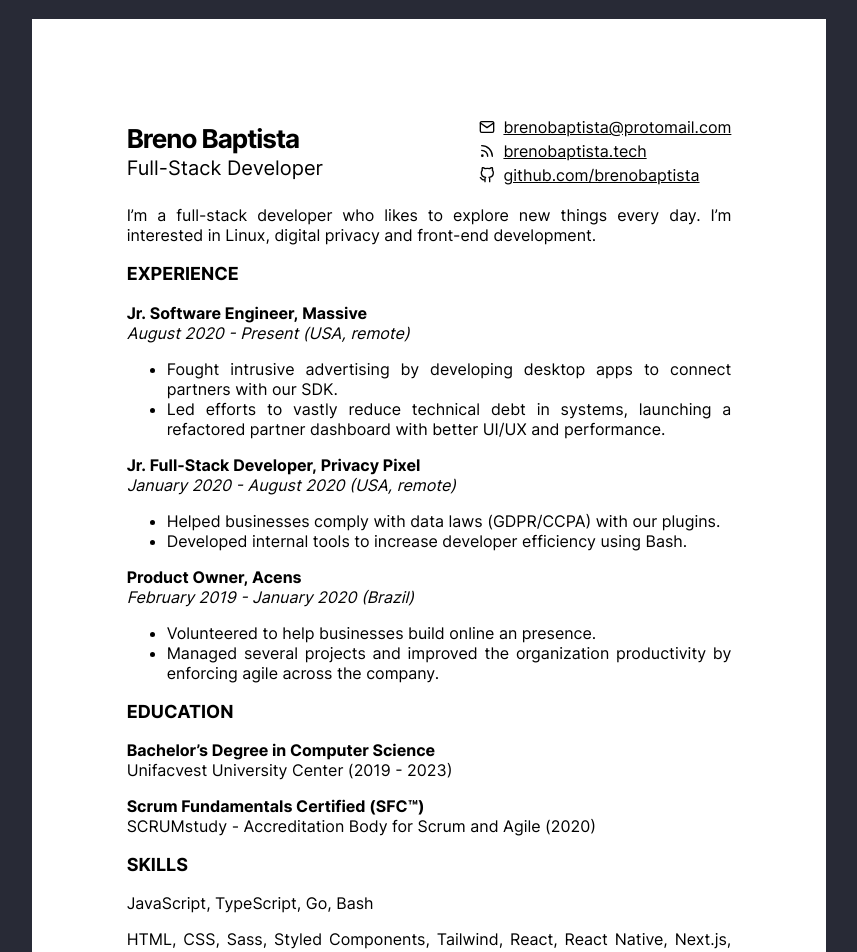
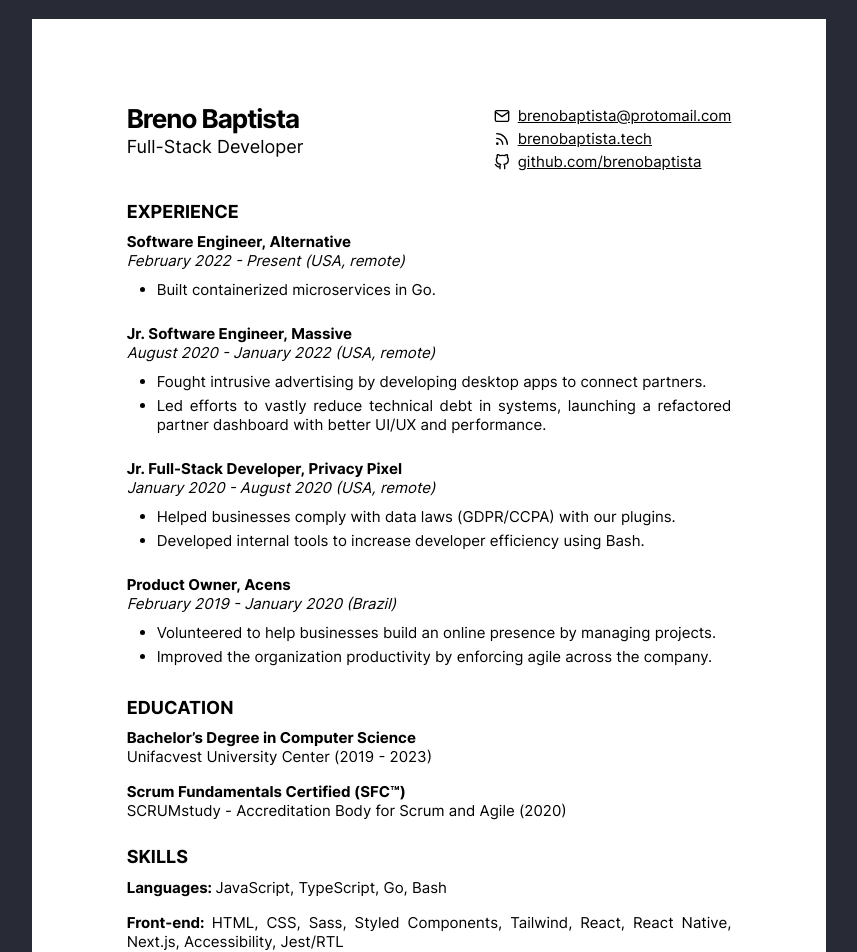
Before and after one commit to brenobaptista/blog, a Next.js app: page /resume in a window 1280 px wide. Shown: the top 952 px of the page, without its empty margins (211-1068 px from the left). Built offline with nearby package versions, Linux system fonts and the light colour scheme.

Commit message:
Updated resume

```diff
--- a/src/pages/resume.tsx
+++ b/src/pages/resume.tsx
@@ -61,19 +61,22 @@ const Resume = (): JSX.Element => (
             </div>
           </Social>
         </Header>
-        <p>
-          I’m a full-stack developer who likes to explore new things every day.
-          I’m interested in Linux, digital privacy and front-end development.
-        </p>
         <Section>
           <h2>EXPERIENCE</h2>
           <div>
-            <b>Jr. Software Engineer, Massive</b>
-            <i>August 2020 - Present (USA, remote)</i>
+            <strong>Software Engineer, Alternative</strong>
+            <em>February 2022 - Present (USA, remote)</em>
+            <ul>
+              <li>Built containerized microservices in Go.</li>
+            </ul>
+          </div>
+          <div>
+            <strong>Jr. Software Engineer, Massive</strong>
+            <em>August 2020 - January 2022 (USA, remote)</em>
             <ul>
               <li>
                 Fought intrusive advertising by developing desktop apps to
-                connect partners with our SDK.
+                connect partners.
               </li>
               <li>
                 Led efforts to vastly reduce technical debt in systems,
@@ -83,8 +86,8 @@ const Resume = (): JSX.Element => (
             </ul>
           </div>
           <div>
-            <b>Jr. Full-Stack Developer, Privacy Pixel</b>
-            <i>January 2020 - August 2020 (USA, remote)</i>
+            <strong>Jr. Full-Stack Developer, Privacy Pixel</strong>
+            <em>January 2020 - August 2020 (USA, remote)</em>
             <ul>
               <li>
                 Helped businesses comply with data laws (GDPR/CCPA) with our
@@ -97,13 +100,16 @@ const Resume = (): JSX.Element => (
             </ul>
           </div>
           <div>
-            <b>Product Owner, Acens</b>
-            <i>February 2019 - January 2020 (Brazil)</i>
+            <strong>Product Owner, Acens</strong>
+            <em>February 2019 - January 2020 (Brazil)</em>
             <ul>
-              <li>Volunteered to help businesses build online an presence.</li>
               <li>
-                Managed several projects and improved the organization
-                productivity by enforcing agile across the company.
+                Volunteered to help businesses build an online presence by
+                managing projects.
+              </li>
+              <li>
+                Improved the organization productivity by enforcing agile across
+                the company.
               </li>
             </ul>
           </div>
@@ -111,11 +117,11 @@ const Resume = (): JSX.Element => (
         <Section>
           <h2>EDUCATION</h2>
           <div>
-            <b>Bachelor’s Degree in Computer Science</b>
+            <strong>Bachelor’s Degree in Computer Science</strong>
             <div>Unifacvest University Center (2019 - 2023)</div>
           </div>
           <div>
-            <b>Scrum Fundamentals Certified (SFC™)</b>
+            <strong>Scrum Fundamentals Certified (SFC™)</strong>
             <div>
               SCRUMstudy - Accreditation Body for Scrum and Agile (2020)
             </div>
@@ -123,13 +129,19 @@ const Resume = (): JSX.Element => (
         </Section>
         <Section>
           <h2>SKILLS</h2>
-          <div>JavaScript, TypeScript, Go, Bash</div>
           <div>
-            HTML, CSS, Sass, Styled Components, Tailwind, React, React Native,
-            Next.js, Accessibility, Jest/RTL
+            <b>Languages: </b>JavaScript, TypeScript, Go, Bash
           </div>
-          <div>Node.js, Express, Fiber, Chi, MongoDB, Postgres</div>
-          <div>Git, Docker, AWS, GNU/Linux, Yarn Workspaces, CI/CD</div>
+          <div>
+            <b>Front-end: </b>HTML, CSS, Sass, Styled Components, Tailwind,
+            React, React Native, Next.js, Accessibility, Jest/RTL
+          </div>
+          <div>
+            <b>Back-end: </b>Node.js, Express, Fiber, Chi, MongoDB, Postgres
+          </div>
+          <div>
+            <b>DevOps: </b>Git, Docker, AWS, GNU/Linux, Yarn Workspaces, CI/CD
+          </div>
         </Section>
       </Content>
     </Page>
--- a/src/styles/pages/Resume.ts
+++ b/src/styles/pages/Resume.ts
@@ -12,7 +12,7 @@ export const Page = styled.div`
   background: #ffffff;
   width: 210mm;
   height: 297mm;
-  padding: 25mm;
+  padding: 22mm 25mm;
 
   @media screen {
     margin: 5mm auto;
@@ -21,13 +21,12 @@ export const Page = styled.div`
 
 export const Content = styled.div`
   line-height: normal;
-  font-size: 0.8em;
+  font-size: 0.75rem;
   text-align: justify;
 `
 
 export const Header = styled.header`
   display: flex;
-  align-items: center;
   gap: 32px;
 `
 
@@ -41,7 +40,7 @@ export const Author = styled.div`
   }
 
   div {
-    font-size: 1rem;
+    font-size: 0.9rem;
   }
 `
 
@@ -60,12 +59,21 @@ export const Social = styled.div`
 export const Section = styled.div`
   h2 {
     font-size: 0.9rem;
-    margin: 16px 0;
+    margin: 24px 0 8px;
   }
 
-  b,
-  i {
+  strong,
+  em {
     display: block;
+  }
+
+  ul {
+    margin: 10px 0 20px;
+    padding-left: 30px;
+  }
+
+  li {
+    padding-bottom: 5px;
   }
 
   div {
```
Also changed, not shown: 1 other file (tests, documents, lock files or other folders).
